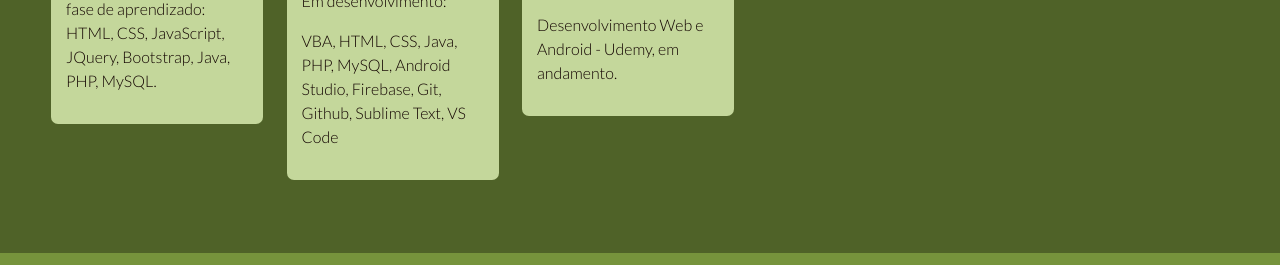
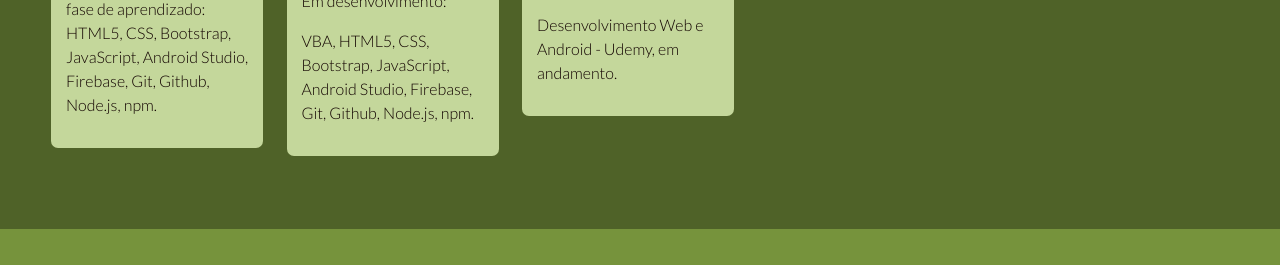
Before and after one commit to angelitasantos/angelitasantos-basic, a plain HTML site: page index.html in a window 1280 px wide. Shown: the part 912-1177 px from the top of the page. Drawn offline with Linux system fonts and the light colour scheme.

Commit message:
Update index.html

```diff
--- a/index.html
+++ b/index.html
@@ -65,7 +65,7 @@
                    <p>Administradora desde 2005 e aprendendo sobre o mundo da programação desde 2018.</p>
                    <p>Experiência nas áreas de custos, planejamento e finanças.</p>
                    <p>Descobrindo sobre o mundo Front-End e Back_End.
-                   Tecnologias em fase de aprendizado: HTML, CSS, JavaScript, JQuery, Bootstrap, Java, PHP, MySQL. </p>
+                   Tecnologias em fase de aprendizado: HTML5, CSS, Bootstrap, JavaScript, Android Studio, Firebase, Git, Github, Node.js, npm. </p>
                </div>
             </article>
 
@@ -78,7 +78,7 @@
                    <p>
                     Atividades de planejamento de vendas, compras, custos, despesas; apuração dos custos industriais; estudo da rentabilidade e viabilidade de novos negócios, produtos e equipamentos; elaboração de relatórios gerenciais para análise dos indicadores de desempenho por setor.</p>
                     <p>Em desenvolvimento:</p>
-                   <p> VBA, HTML, CSS, Java, PHP, MySQL, Android Studio, Firebase, Git, Github, Sublime Text, VS Code </p>
+                   <p> VBA, HTML5, CSS, Bootstrap, JavaScript, Android Studio, Firebase, Git, Github, Node.js, npm. </p>
                </div>
             </article>
 
```
